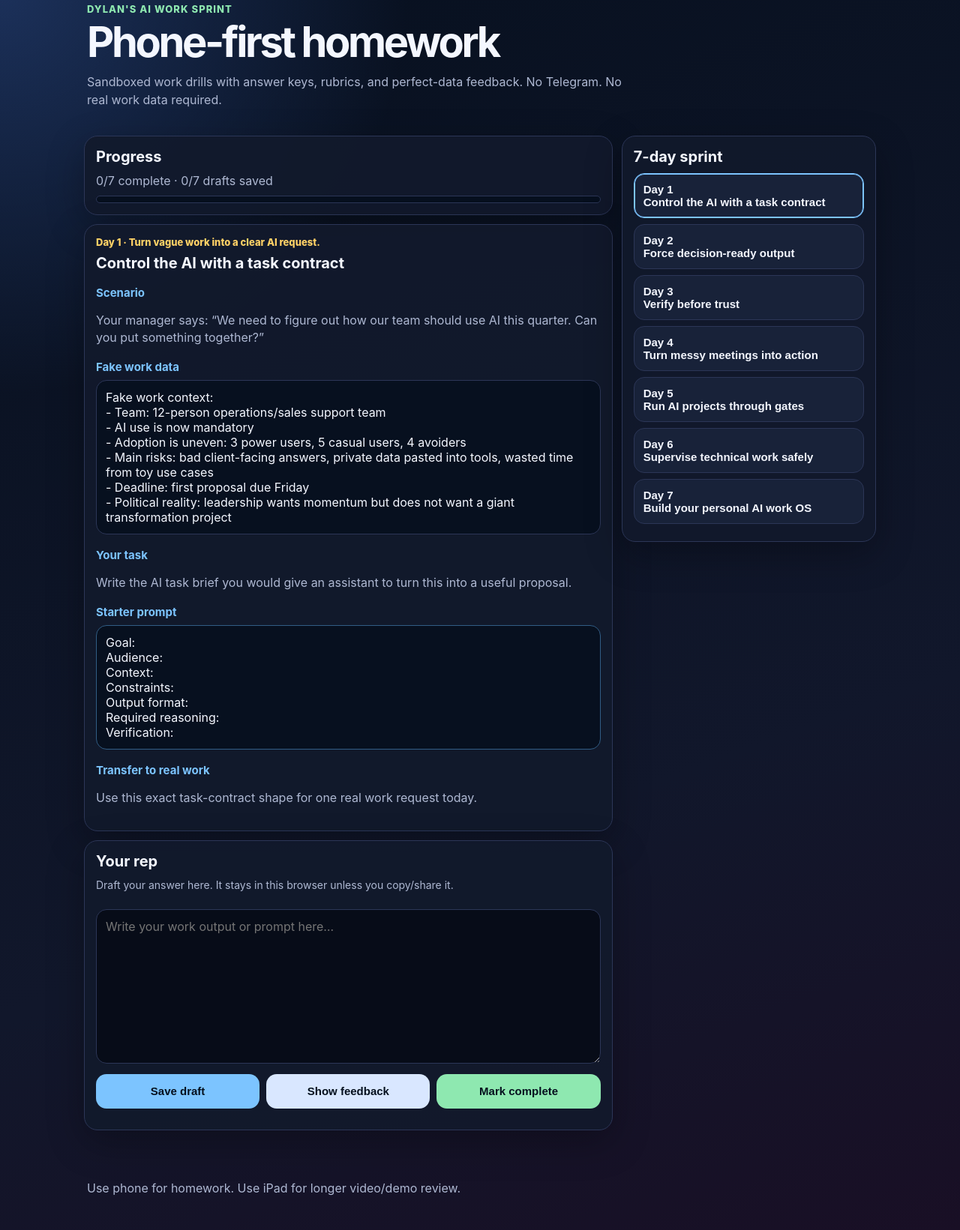
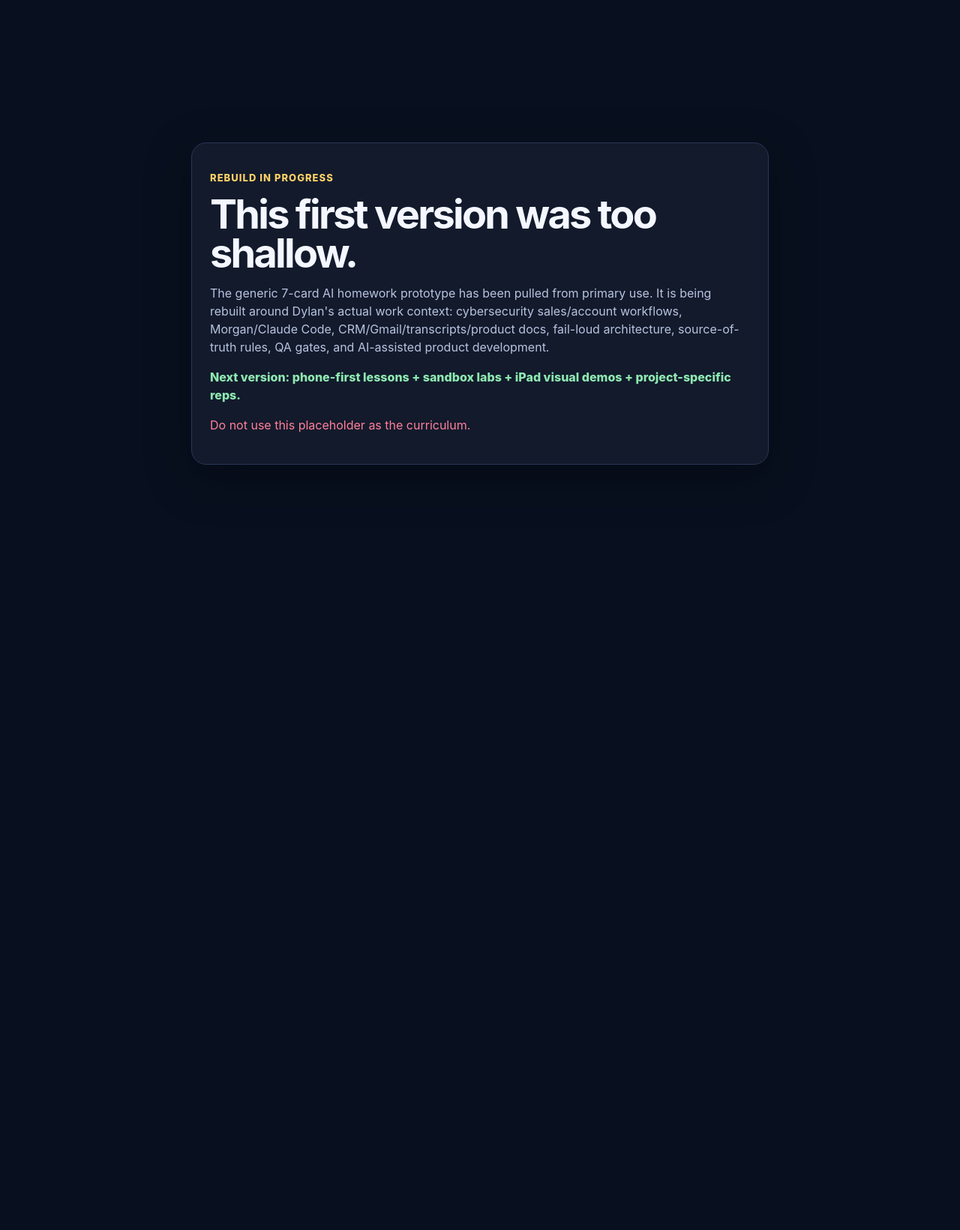
Before and after one commit to djwclwbt-tech/ai-work-homework, a plain HTML site: page index.html in a window 1280 px wide. Shown: the part 19-1660 px from the top of the page at 75% size. After the commit the page ends 848 px from the top, so only its background shows below. Drawn offline with Linux system fonts and the light colour scheme.

Commit message:
replace shallow prototype with rebuild notice

```diff
--- a/index.html
+++ b/index.html
@@ -3,51 +3,15 @@
 <head>
   <meta charset="utf-8" />
   <meta name="viewport" content="width=device-width, initial-scale=1" />
-  <title>AI Work Homework</title>
-  <link rel="stylesheet" href="styles.css" />
+  <title>AI Work Curriculum — Rebuild in Progress</title>
+  <style>
+    body{margin:0;font-family:Inter,system-ui,-apple-system,Segoe UI,sans-serif;background:#08101f;color:#f4f7ff;display:grid;place-items:center;min-height:100vh;padding:24px}main{max-width:720px;background:#121a2c;border:1px solid #2c3657;border-radius:20px;padding:24px;box-shadow:0 18px 60px rgba(0,0,0,.35)}h1{font-size:clamp(30px,8vw,54px);line-height:.95;margin:0 0 16px;letter-spacing:-.05em}p,li{color:#b8c3df;line-height:1.5}.status{color:#ffd166;font-weight:800;text-transform:uppercase;font-size:13px;letter-spacing:.08em}.bad{color:#ff8199}.good{color:#8ee8b0;font-weight:800}</style>
 </head>
-<body>
-  <header class="app-header">
-    <p class="eyebrow">Dylan's AI Work Sprint</p>
-    <h1>Phone-first homework</h1>
-    <p class="subhead">Sandboxed work drills with answer keys, rubrics, and perfect-data feedback. No Telegram. No real work data required.</p>
-  </header>
-
-  <main class="app-shell">
-    <section class="card progress-card" aria-labelledby="progressTitle">
-      <h2 id="progressTitle">Progress</h2>
-      <div id="progressSummary" class="progress-summary">Loading…</div>
-      <div class="progress-bar" aria-hidden="true"><span id="progressBar"></span></div>
-    </section>
-
-    <section class="card lesson-card" aria-labelledby="lessonTitle">
-      <div id="lessonMeta" class="lesson-meta">Loading lesson…</div>
-      <h2 id="drillTitle">Loading…</h2>
-      <div id="drillBody" class="drill-body"></div>
-    </section>
-
-    <section class="card answer-card" aria-labelledby="answerTitle">
-      <h2 id="answerTitle">Your rep</h2>
-      <p class="hint">Draft your answer here. It stays in this browser unless you copy/share it.</p>
-      <textarea id="answerInput" rows="9" placeholder="Write your work output or prompt here…"></textarea>
-      <div class="button-row">
-        <button id="saveAnswerBtn" type="button">Save draft</button>
-        <button id="showFeedbackBtn" type="button" class="secondary">Show feedback</button>
-        <button id="markCompleteBtn" type="button" class="complete">Mark complete</button>
-      </div>
-      <div id="feedbackPanel" class="feedback-panel" hidden></div>
-    </section>
-
-    <aside class="card drill-list-card" aria-labelledby="drillListTitle">
-      <h2 id="drillListTitle">7-day sprint</h2>
-      <div id="drillList" class="drill-list"></div>
-    </aside>
-  </main>
-
-  <footer class="app-footer">
-    <p>Use phone for homework. Use iPad for longer video/demo review.</p>
-  </footer>
-
-  <script src="app.js"></script>
-</body>
+<body><main>
+<p class="status">Rebuild in progress</p>
+<h1>This first version was too shallow.</h1>
+<p>The generic 7-card AI homework prototype has been pulled from primary use. It is being rebuilt around Dylan's actual work context: cybersecurity sales/account workflows, Morgan/Claude Code, CRM/Gmail/transcripts/product docs, fail-loud architecture, source-of-truth rules, QA gates, and AI-assisted product development.</p>
+<p class="good">Next version: phone-first lessons + sandbox labs + iPad visual demos + project-specific reps.</p>
+<p class="bad">Do not use this placeholder as the curriculum.</p>
+</main></body>
 </html>
```
